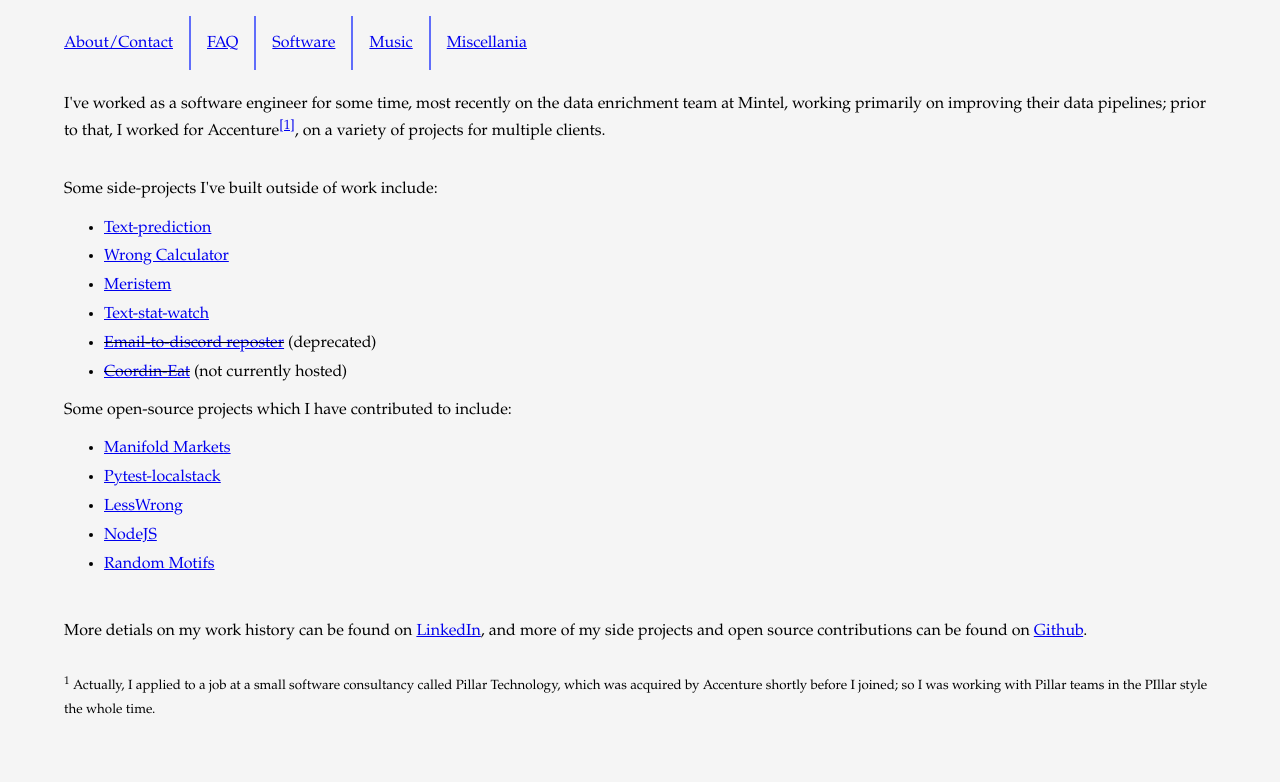
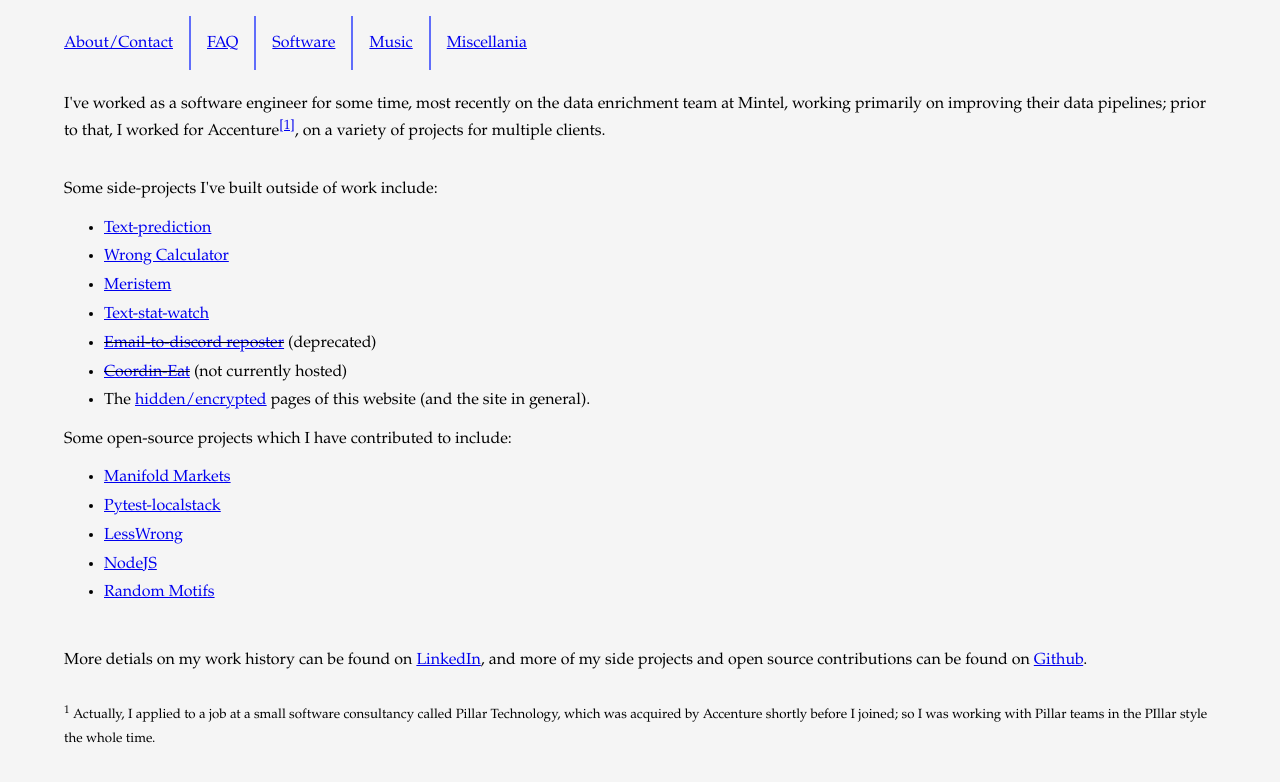
Before and after one commit to ForrestWeiswolf/forrestweiswolf.github.io, a Jekyll site: the page built from software.html, in a window 1280 px wide. Shown: the top 782 px of the page. Built offline with Jekyll 4.4.1, drawn with Linux system fonts in a browser that asks for light colours.

Commit message:
Add hidden pages to list of software projects

```diff
--- a/software.html
+++ b/software.html
@@ -20,6 +20,10 @@
       <li><s><a href="https://github.com/ForrestWeiswolf/email-discord-reposter">Email-to-discord reposter</a></s>
         (deprecated)</li>
       <li><s><a href="https://github.com/Bluegrass-Grief-Owls/coordin-eat">Coordin-Eat</a></s> (not currently hosted)
+      </li>
+      <li>
+        The <a href="http://localhost:4000/hidden/hidden-pages-explanation.html">hidden/encrypted</a> pages of this
+        website (and the site in general).
       </li>
     </ul>
 
```
